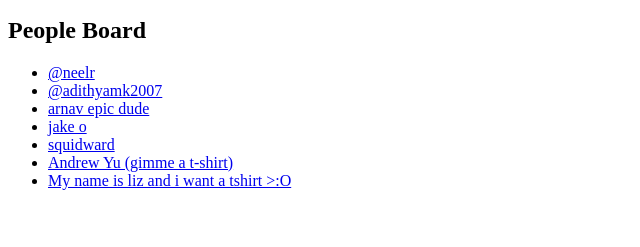
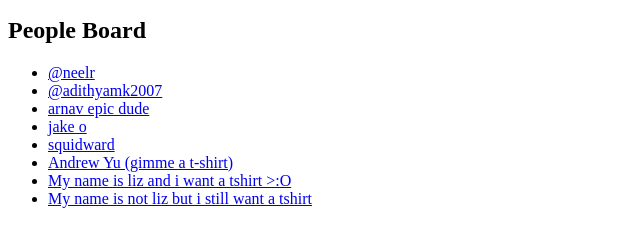
Before and after one commit to neelr/DVHacktoberfest, a plain HTML site: page index.html in a window 1280 px wide. Shown: the part 101-348 px from the top of the page, without its empty margins (0-640 px from the left). Drawn offline with Linux system fonts and the light colour scheme.

Commit message:
liz asked me to do an index

```diff
--- a/index.html
+++ b/index.html
@@ -15,6 +15,7 @@
       <li><a href="/people/squidward.html"</a>squidward</li>
        <li><a href="/people/andrewy.html">Andrew Yu (gimme a t-shirt)</a></li>
        <li><a href="/people/lizzyglizzy.html">My name is liz and i want a tshirt >:O</a></li>
+       <li><a href="/people/RSSandy.html">My name is not liz but i still want a tshirt</a></li>
     </ul>
   </body>
 </html>
```
